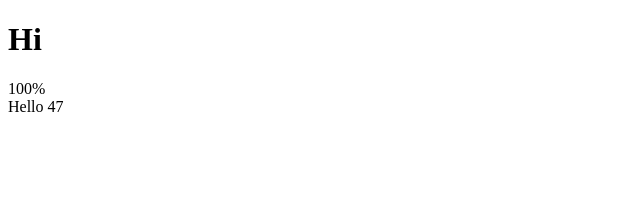
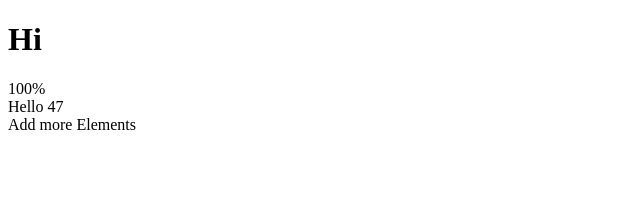
Before and after one commit to Nyame100/hangman, a React (Vite) app: page / in a window 1280 px wide. Shown: the top 206 px of the page, without its empty margins (0-640 px from the left). Built offline with nearby package versions, Linux system fonts and the light colour scheme.

Commit message:
add more elements

```diff
--- a/src/App.tsx
+++ b/src/App.tsx
@@ -4,6 +4,7 @@ function App() {
       <h1>Hi</h1>
       <div>100%</div>
       <div>Hello 47</div>
+      <div>Add more Elements</div>
     </div>
   );
 }
```
